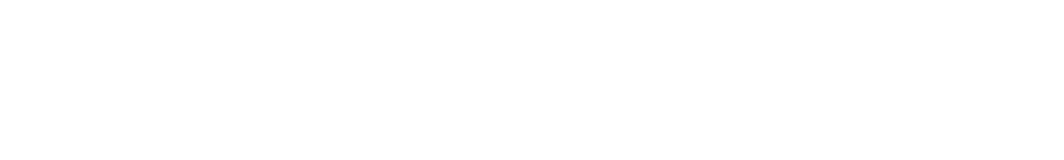
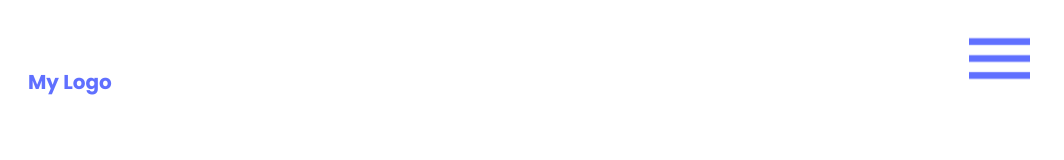
Before and after one commit to Ddiiro/mobileFirst, a website: page index.html in a window 1280 px wide. Shown: the whole page, without its empty margins (0-1064 px from the left). Drawn offline with Linux system fonts and the light colour scheme.

Commit message:
create the header for the home page of the project

```diff
--- a/index.html
+++ b/index.html
@@ -5,9 +5,16 @@
     <meta http-equiv="X-UA-Compatible" content="IE=edge">
     <meta name="viewport" content="width=device-width, initial-scale=1.0">
     <link rel="stylesheet" href="style.css">
+    <link rel="preconnect" href="https://fonts.googleapis.com">
+    <link rel="preconnect" href="https://fonts.gstatic.com" crossorigin>
+    <link href="https://fonts.googleapis.com/css2?family=Poppins:wght@700&display=swap" rel="stylesheet">
     <title>mobileFirst</title>
 </head>
 <body>
+    <header>
+        <h1>My Logo</h1>
+        <img src="Images/menu-button.png" alt="">
 
+    </header>
 </body>
 </html>
--- a/style.css
+++ b/style.css
@@ -0,0 +1,27 @@
+header {
+  display: flex;
+  align-items: baseline;
+  padding: 20px;
+}
+
+h1 {
+  color: #6070ff;
+  font-family: 'Poppins', sans-serif;
+  font-style: normal;
+  font-weight: 700;
+  font-size: 20px;
+  line-height: 20px;
+  flex: none;
+  order: 0;
+  flex-grow: 0;
+  display: flex;
+  align-items: center;
+  text-align: center;
+}
+
+header img {
+  position: relative;
+  left: 70%;
+  width: 5%;
+  height: 5%;
+}
```
Also changed, not shown: Images/Ellipse 11.png (added), Images/Ellipse 13.png (added), Images/Ellipse 3.png (added), Images/Ellipse 4.png (added), Images/Ellipse 5.png (added), Images/Ellipse 8.png (added), Images/Linkedin icon.svg (added), Images/Rectangle 4.png (added), Images/Rectangle 5.png (added), Images/Rectangle 7.png (added), Images/Vector.png (added), Images/github.svg (added), Images/m vector.svg (added), Images/menu-button.png (added), 1 more files.
